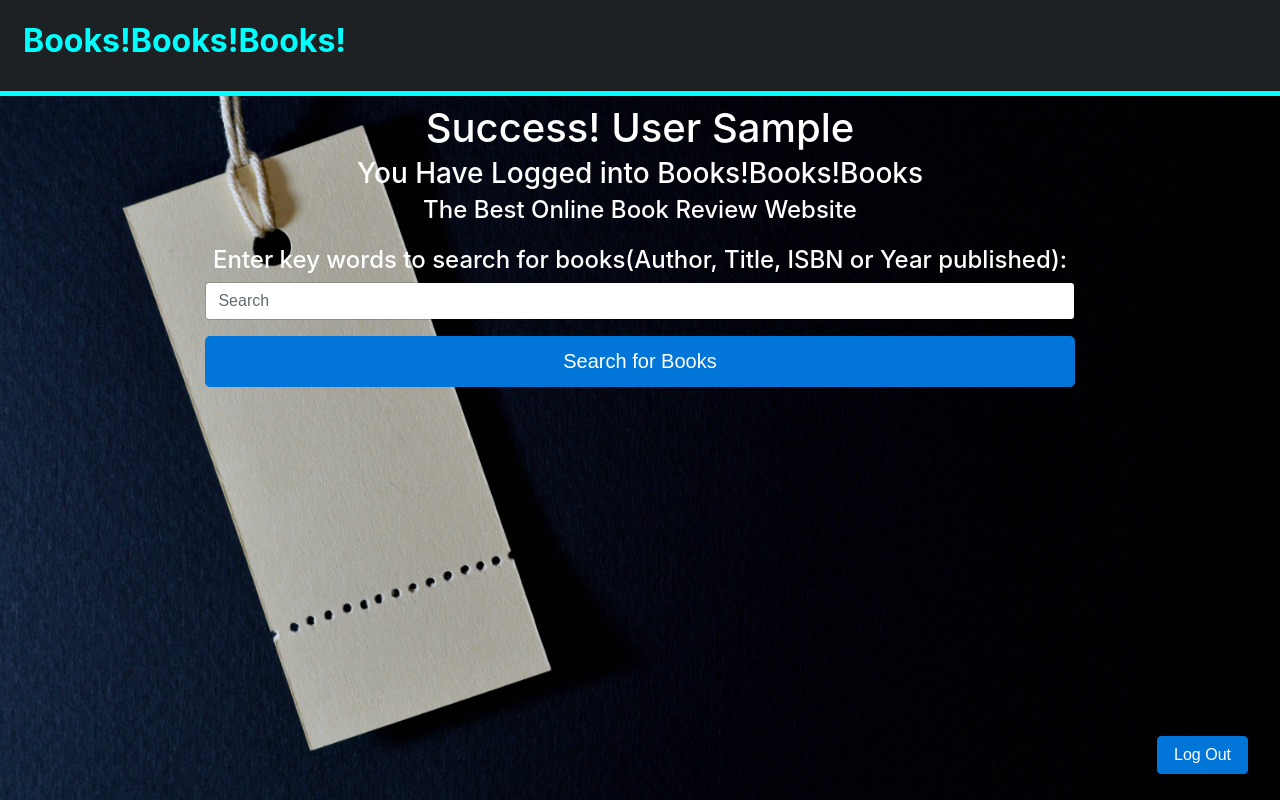
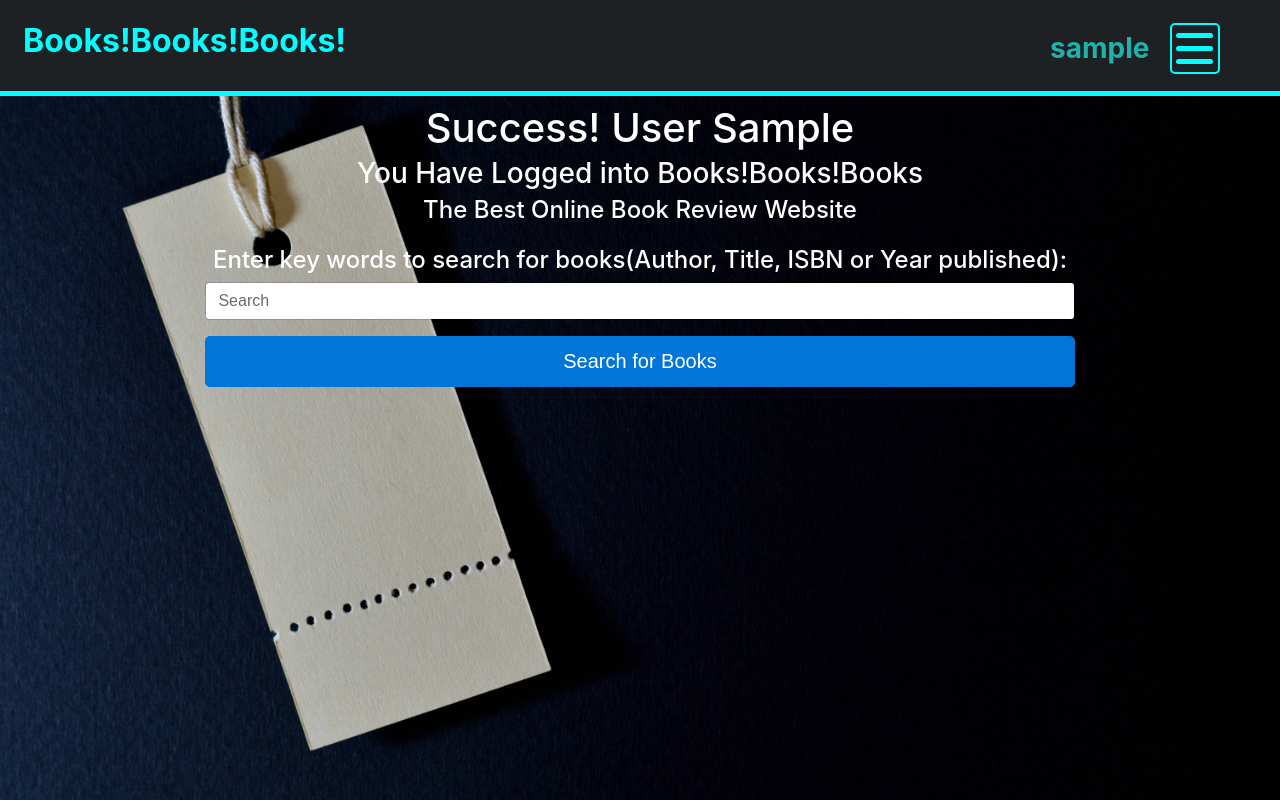
Before and after one commit to Aadhieaswar/Book-Browser-Flask-App, a Flask app: template templates/success.html in a window 1280 px wide. Run offline with Flask 2, Linux system fonts and the light colour scheme; the template is opened without the code that fills it: most values are stand-ins (such as "Sample title", 1, 10 or a date in 2020); some libraries are stand-ins or nearby versions.

Commit message:
added nav-bar

```diff
--- a/application.py
+++ b/application.py
@@ -66,12 +66,12 @@ def signup():
     session["user"] = username
     db.execute("INSERT INTO users (username, password) VALUES (:username, :password)", {"username": username, "password": password})
     db.commit()
-    return render_template("success.html", nam2 = username)
+    return render_template("success.html", nam2 = username, user_name=username)
 
 @app.route("/back_to_search")
 def returns():
-    usurp = session["user"]
-    return render_template("success.html", nam2=usurp)
+    user_name = session["user"]
+    return render_template("success.html", nam2=user_name, user_name=user_name)
 
 @app.route("/search", methods=["POST", "GET"])
 def search():
--- a/templates/index.html
+++ b/templates/index.html
@@ -12,7 +12,6 @@
 
 <h4 class="head"> The Best Online Book Review Website</h4>
 
-
 <form action="{{ url_for('log') }}">
   <button class="btn btn-primary btn-lg" id="sub" type="submit">Log In</button>
 </form>
--- a/templates/results.html
+++ b/templates/results.html
@@ -53,10 +53,4 @@ Search Results!
 
 <p class="space"></p>
 
-<div class="bottom-right">
-<form class="bottom-left" action="{{ url_for('returns', username = nam3) }}">
-  <button type="submit" class="btn btn-primary">Back to Search</button>
-</form>
-</div>
-
 {% endblock %}
--- a/templates/success.html
+++ b/templates/success.html
@@ -3,6 +3,29 @@
 {% block title %}
 
 Success!
+
+{% endblock %}
+
+{% block nav %}
+
+<div class="display-flex">
+  <h3 class="head nav-header">{{ user_name }}</h3>
+  <div class="dropdown">
+    <div class="dropdown-content">
+      <h3 class="nav-profile">
+        {{ nam2 }}
+      </h3>
+      <div class="divider"></div>
+      <a class="nav-links" href="{{ url_for('logout') }}">LogOut</a>
+      <a class="nav-links" href="{{ url_for('returns', username = nam3) }}">Back To Search</a>
+    </div>
+    <div class="dropdown-icon">
+      <div class="item-1"></div>
+      <div class="item-2"></div>
+      <div class="item-3"></div>
+    </div>
+  </div>
+</div>
 
 {% endblock %}
 
@@ -21,19 +44,14 @@ Success!
   <div class="row">
     <div class="col">
       <form action="{{ url_for('search', username = nam2) }}" method="post">
-      <h4 class="head">Enter key words to search for books(Author, Title, ISBN or Year published):</h4>
-      <input class="form-control" autocomplete="off" type="text" name="key" placeholder="Search">
-      <p></p>
-      <button class="btn btn-primary btn-lg btn-block">Search for Books</button>
+        <h4 class="head">Enter key words to search for books(Author, Title, ISBN or Year published):</h4>
+        <input class="form-control" autocomplete="off" type="text" name="key" placeholder="Search">
+        <p></p>
+        <button class="btn btn-primary btn-lg btn-block">Search for Books</button>
       </form>
     </div>
   </div>
 </div>
 </div>
-<div>
-<form class="bottom-right" action="{{ url_for('logout') }}">
-<button type="submit" class="btn btn-primary">Log Out</button>
-</form>
-</div>
 
 {% endblock %}
```
Also changed, not shown: templates/login.html (+23 -0 lines), templates/review.html (+23 -0 lines). Lines whose indentation alone changed are shown as unchanged.
